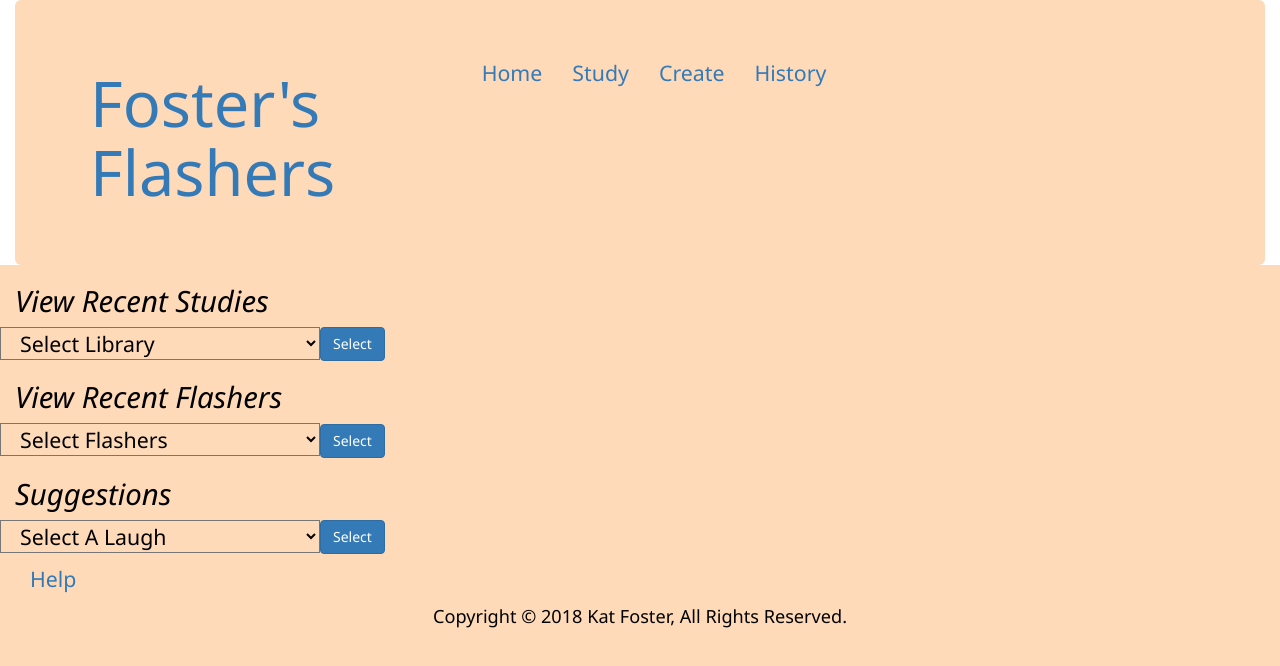
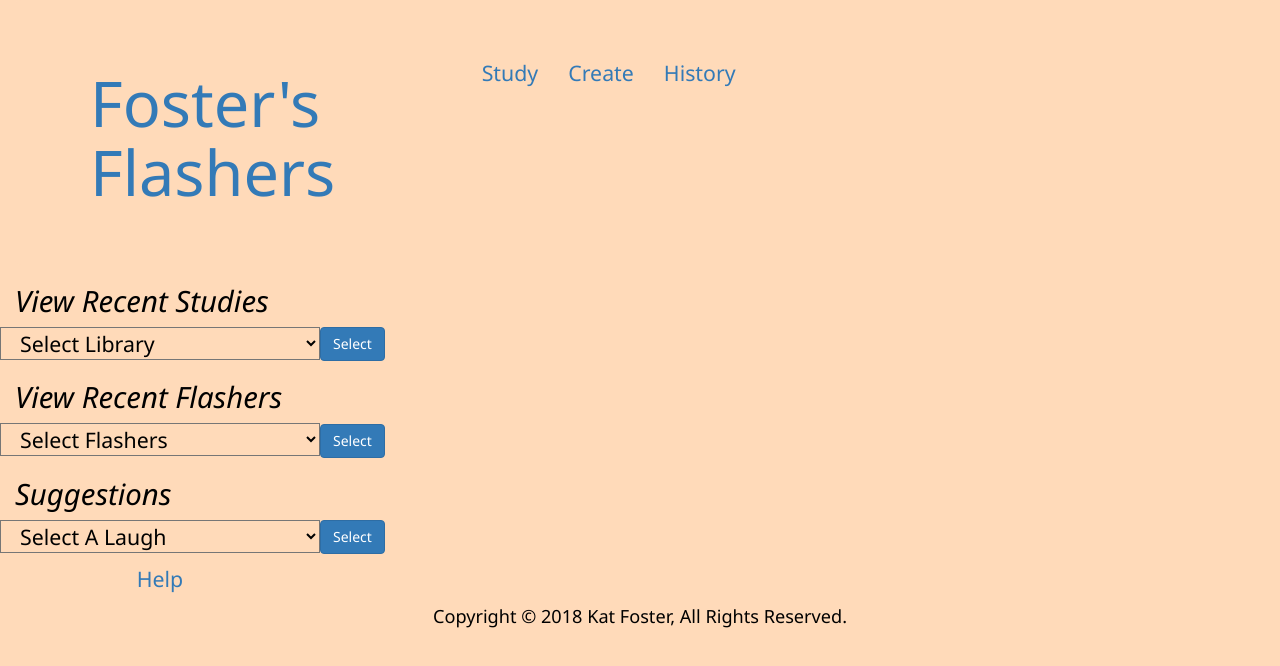
Before and after one commit to kafoste3/kat-flashcard, a plain HTML site: page history.html in a window 1280 px wide. Drawn offline with nearby package versions, Linux system fonts and the light colour scheme.

Commit message:
Aesthetics...

```diff
--- a/Styles/index.css
+++ b/Styles/index.css
@@ -9,6 +9,8 @@
   background-color: peachpuff;
   color: black;
   margin: 0;
+  height: 100%;
+  width: 100%;
 }
 
 html, body{
--- a/history.html
+++ b/history.html
@@ -5,19 +5,16 @@
     <meta charset="UTF-8">
     <meta name="viewport" content="width=device-width, initial-scale=1.0">
     <meta http-equiv="X-UA-Compatible" content="ie=edge">
-    <title>HIstory</title>
+    <title>History</title>
     <link rel="stylesheet" href="Styles/index.css">
   </head>
   <body class="container-fluid">
-      <header class="row jumbotron"> <!-- Upper Navigation of the Page -->
+      <header class="row col-sm-12 jumbotron"> <!-- Upper Navigation of the Page -->
         <h1 class="col-sm-4">
           <a href="index.html">Foster's Flashers</a>
         </h1>
         <nav class="col-sm-8">
           <ul class="nav navbar-nav">
-            <li>
-              <a href="index.html">Home</a>
-            </li>
             <li>
               <a href="study.html">Study</a>
             </li>
@@ -68,7 +65,7 @@
         </section>
       </main>
       <footer class="row">
-          <nav class="col-sm-6"> <!-- Lower Navigation of the Page -->
+          <nav class="col-sm-6 col-sm-offset-1"> <!-- Lower Navigation of the Page -->
             <ul class="nav navbar-nav">
               <li>
                 <a href="help.html">Help</a>
@@ -79,5 +76,6 @@
               Copyright &copy; 2018 Kat Foster, All Rights Reserved.
           </small>
         </footer>
+        <script src="scripts/history.js"></script>
   </body>
 </html>
--- a/scripts/index.js
+++ b/scripts/index.js
@@ -0,0 +1 @@
+// Putting in ECMA to provide behavior to Home Page
```
Also changed, not shown: creations.html (+1 -1 lines), help.html (+4 -3 lines), index.html (+1 -1 lines), study.html (+1 -1 lines).
